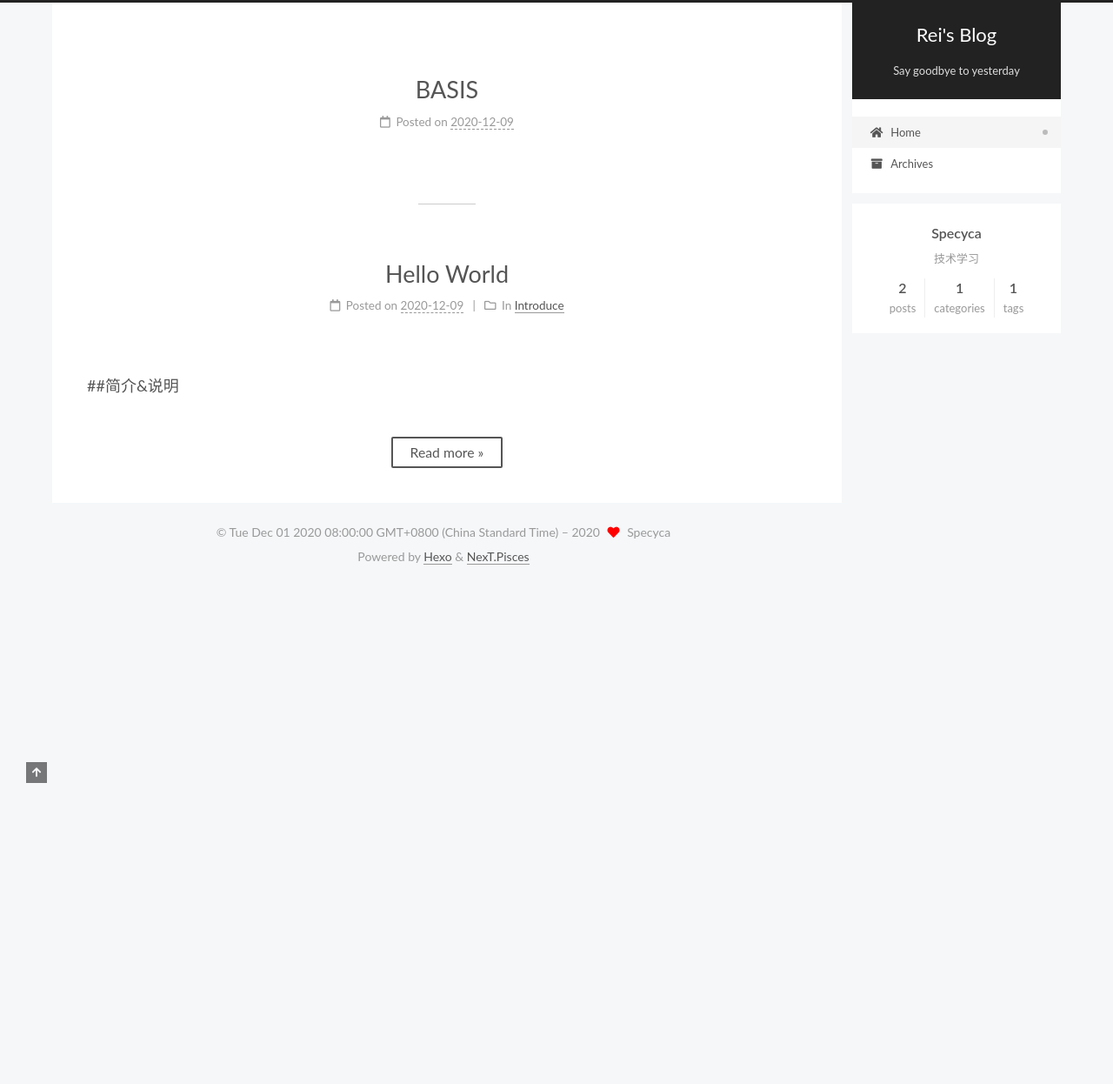
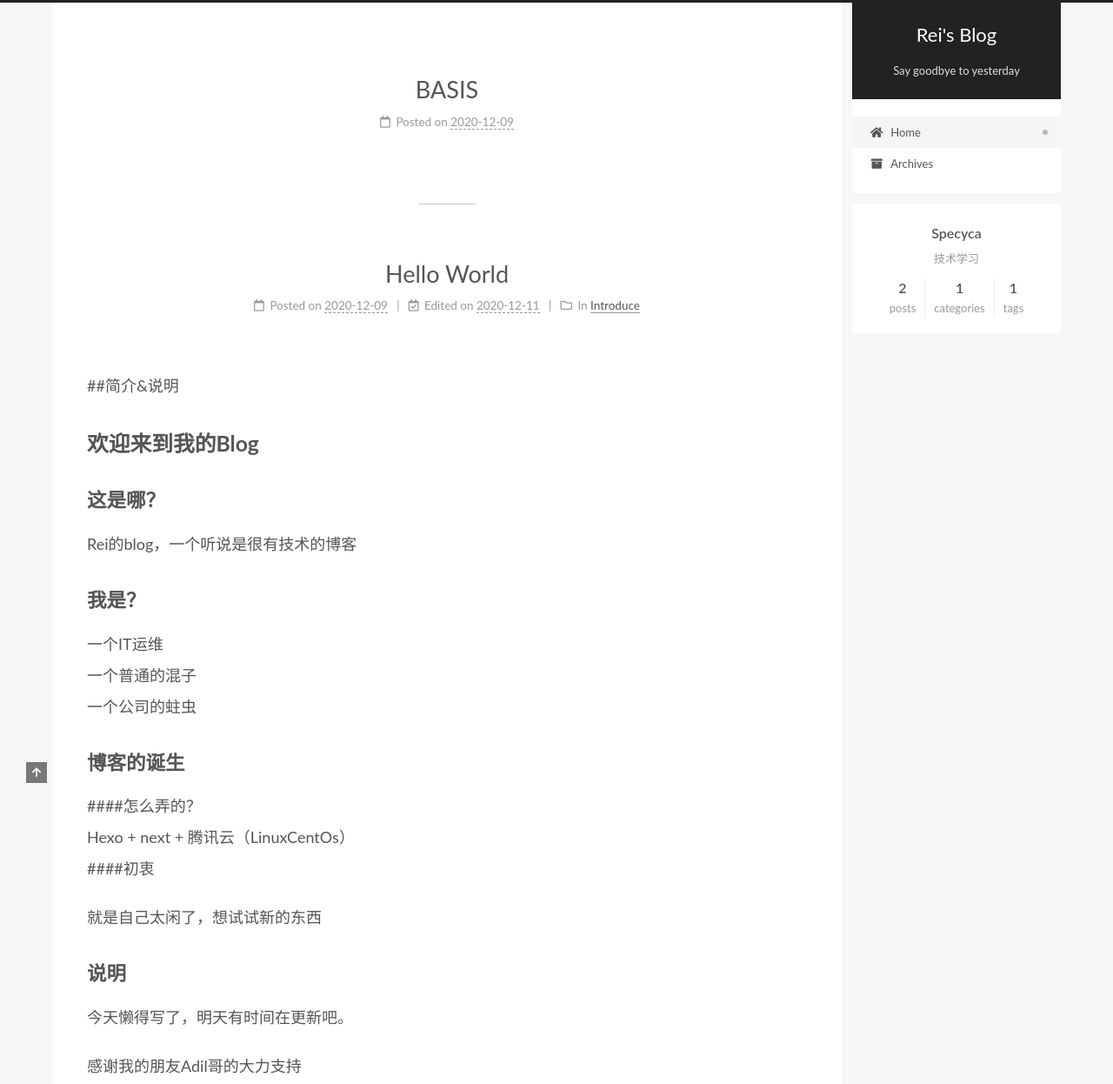
Before and after one commit to ZhangRei/ZhangRei.github.io, a plain HTML site: page index.html in a window 1280 px wide. Shown: the top 1246 px of the page at 87% size. Before the commit the page ends 800 px from the top, so only its background shows below. Drawn offline with Linux system fonts and the light colour scheme.

Commit message:
Site updated: 2020-12-11 09:52:12

```diff
--- a/css/main.css
+++ b/css/main.css
@@ -1165,7 +1165,7 @@ pre .javascript .function {
 }
 .links-of-author a::before,
 .links-of-author span.exturl::before {
-  background: #ffd941;
+  background: #45ffbd;
   border-radius: 50%;
   content: ' ';
   display: inline-block;
--- a/index.html
+++ b/index.html
@@ -230,9 +230,15 @@
               </span>
               <span class="post-meta-item-text">Posted on</span>
 
-
-              <time title="Created: 2020-12-09 00:00:00 / Modified: 22:18:13" itemprop="dateCreated datePublished" datetime="2020-12-09T00:00:00+08:00">2020-12-09</time>
+              <time title="Created: 2020-12-09 00:00:00" itemprop="dateCreated datePublished" datetime="2020-12-09T00:00:00+08:00">2020-12-09</time>
             </span>
+              <span class="post-meta-item">
+                <span class="post-meta-item-icon">
+                  <i class="far fa-calendar-check"></i>
+                </span>
+                <span class="post-meta-item-text">Edited on</span>
+                <time title="Modified: 2020-12-11 09:51:47" itemprop="dateModified" datetime="2020-12-11T09:51:47+08:00">2020-12-11</time>
+              </span>
             <span class="post-meta-item">
               <span class="post-meta-item-icon">
                 <i class="far fa-folder"></i>
@@ -255,13 +261,14 @@
 
 
           <p>##简介&amp;说明</p>
-          <!--noindex-->
-            <div class="post-button">
-              <a class="btn" href="/2020/12/09/hello-world/#more" rel="contents">
-                Read more &raquo;
-              </a>
-            </div>
-          <!--/noindex-->
+<!--阅读全文-->
+
+<h2 id="欢迎来到我的Blog"><a href="#欢迎来到我的Blog" class="headerlink" title="欢迎来到我的Blog"></a>欢迎来到我的Blog</h2><h3 id="这是哪？"><a href="#这是哪？" class="headerlink" title="这是哪？"></a>这是哪？</h3><p>Rei的blog，一个听说是很有技术的博客</p>
+<h3 id="我是？"><a href="#我是？" class="headerlink" title="我是？"></a>我是？</h3><p>一个IT运维<br>一个普通的混子<br>一个公司的蛀虫</p>
+<h3 id="博客的诞生"><a href="#博客的诞生" class="headerlink" title="博客的诞生"></a>博客的诞生</h3><p>####怎么弄的？<br>Hexo + next + 腾讯云（LinuxCentOs）<br>####初衷</p>
+<p>就是自己太闲了，想试试新的东西</p>
+<h3 id="说明"><a href="#说明" class="headerlink" title="说明"></a>说明</h3><p>今天懒得写了，明天有时间在更新吧。</p>
+<p>感谢我的朋友Adil哥的大力支持</p>
 
 
     </div>
```
Also changed, not shown: 2020/12/09/hello-world/index.html (+12 -6 lines).
